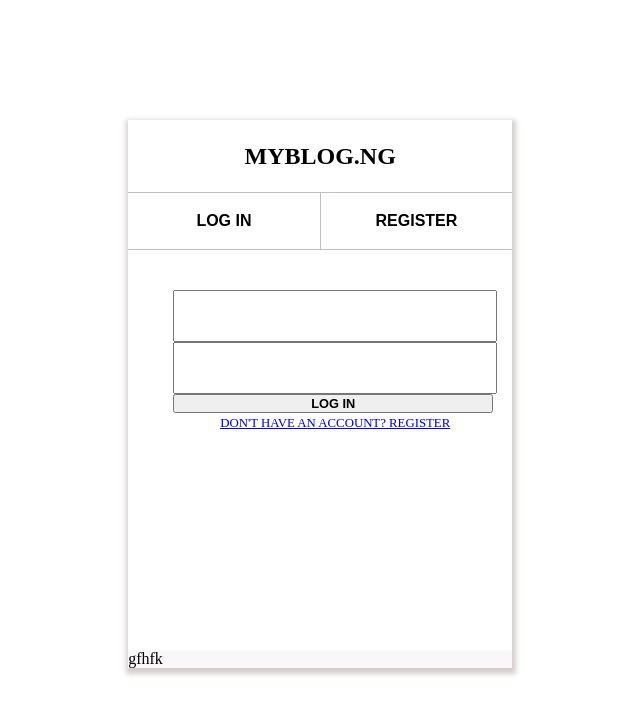
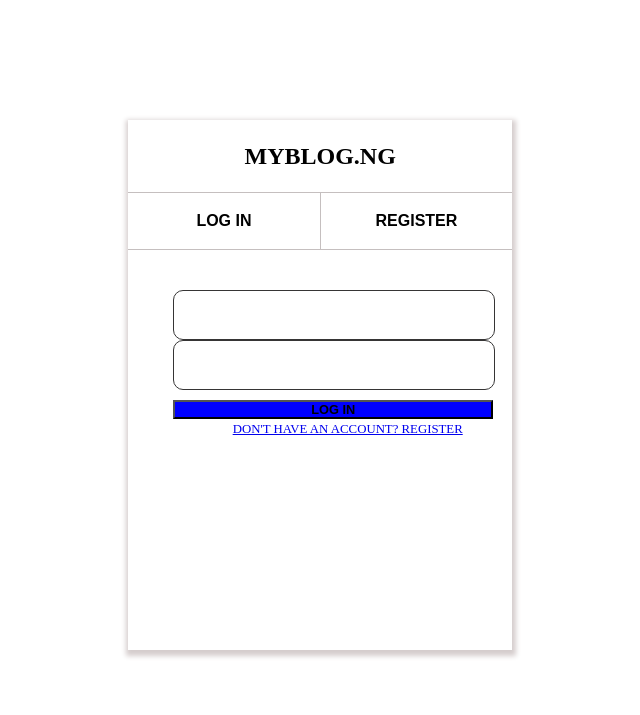
Before and after one commit to cecilia-89/BookShelf, a Django app: page /auth/ in a window 1280 px wide. Shown: the top 715 px of the page, without its empty margins (307-947 px from the left). Run offline with Django 3.2, Linux system fonts and the light colour scheme.

Commit message:
implemented: user authentication

```diff
--- a/static/css/style.css
+++ b/static/css/style.css
@@ -88,12 +88,6 @@
 }
 
 
-.login-footer {
-    background: rgba(248, 245, 245, 0.808);
-    width: inherit;
-
-}
-
 .register, .login {
 
     width:20vw;
@@ -123,8 +117,15 @@
 input {
     width: 25vw !important;
     left:7%;
-    height:6vh
+    height:6vh;
+    outline: none;
+    color: hsl(0, 1%, 17%);
+    border-radius: 10px;
+    border: 1px solid hsl(0, 1%, 21%);
+}
 
+form input:last-child{
+    margin-top: 15px;
 }
 
 .outer-auth, .outer-login {
@@ -142,5 +143,7 @@
     font-weight: bold !important;
     width: 25vw;
     bottom:0;
+    background: blue;
+    margin-top: 10px;
 
 }
--- /dev/null
+++ b/static/js/main.js
@@ -0,0 +1,42 @@
+var login = document.querySelector('.login')
+var register = document.querySelector('.register')
+var registerform = document.querySelector('.auth-form')
+
+document.querySelectorAll('[data-login]').forEach( loginfunction =>
+    {
+
+    loginfunction.addEventListener('click', ()=> {
+
+        register.style.backgroundColor = 'white';
+
+        login.style.backgroundColor = 'rgba(248, 245, 245, 0.808)';
+
+        document.querySelector('.auth-form').style.display = 'none';
+
+        document.querySelector('.login-form').style.display = 'block';
+
+
+  })
+
+})
+
+document.querySelectorAll('[data-register]').forEach(registerfunction => {
+
+    registerfunction.addEventListener('click', ()=> {
+
+        register.style.backgroundColor = 'rgba(248, 245, 245, 0.808)';
+
+        login.style.backgroundColor = 'white';
+
+        registerform.style.display = 'block';
+
+        document.querySelector('#id_username').placeholder = 'username';
+
+        document.querySelector('#id_password1').placeholder = 'password';
+
+        document.querySelector('#id_password2').placeholder = 'password confirmation';
+
+        document.querySelector('.login-form').style.display = 'none';
+    })
+
+})
--- a/templates/index.html
+++ b/templates/index.html
@@ -51,5 +51,8 @@
     </div>
 
     {% endblock %}
+
+    <script type='text/javascript' src='{% static "js/main.js" %}'></script>
+
 </body>
 </html>
--- a/templates/login.html
+++ b/templates/login.html
@@ -30,9 +30,9 @@
             </form>
 
 
-            <form action="" method="post" class='login-form'>{% csrf_token %}
-                <p><input name='username' type="text" class="user form-control"></p>
-                <p><input name='password' type="password" class="password form-control"></p>
+            <form action="" method="post"  class='login-form'>{% csrf_token %}
+                <input name='username' type="text" class="user form-control">
+                <input name='password' type="password" class="password form-control">
 
                 <button type='submit' name='submit' value="login" class='btn btn-primary'>
                     LOG IN
@@ -43,9 +43,6 @@
 
         </div>
 
-    <div class="login-footer">
-        gfhfk
-    </div>
 </div>
 
 {% endblock %}
```
Also changed, not shown: db.sqlite3.
